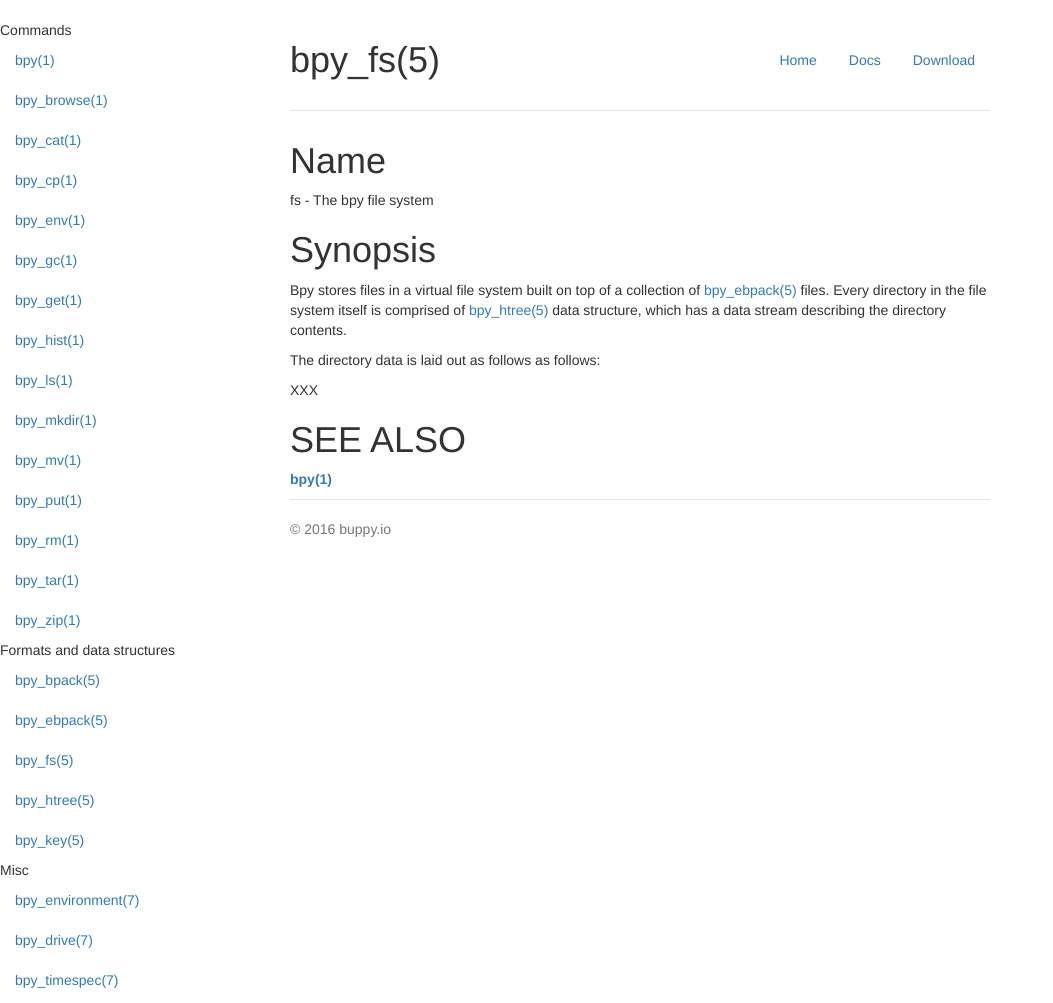
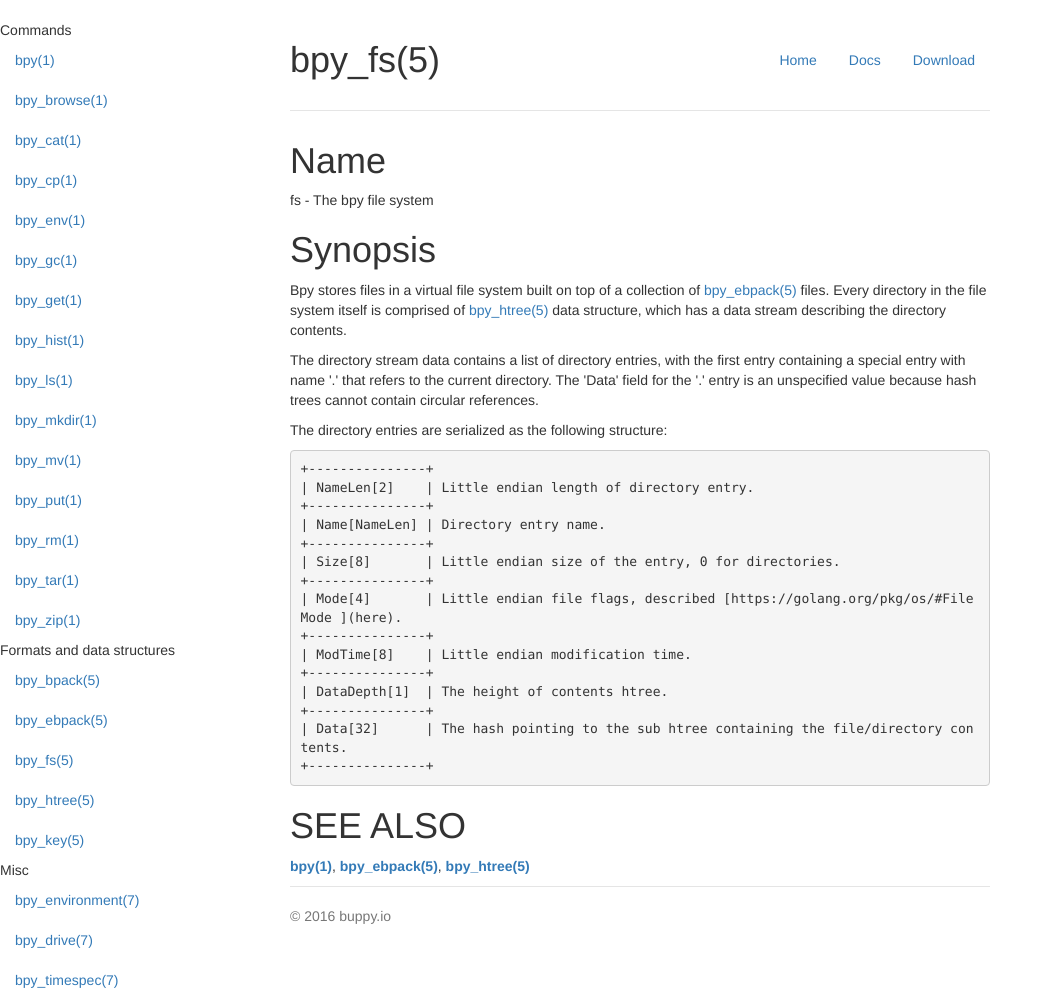
Before and after one commit to buppyio/buppyio.github.io, a plain HTML site: page man/5/bpy_fs.html in a window 1280 px wide. Shown: the whole page, without its empty margins (0-1053 px from the left). Drawn offline with Linux system fonts and the light colour scheme.

Commit message:
update fs docs

```diff
--- a/man/5/bpy_fs.html
+++ b/man/5/bpy_fs.html
@@ -73,10 +73,25 @@
 <p>fs - The bpy file system</p>
 <h1 id="synopsis">Synopsis</h1>
 <p>Bpy stores files in a virtual file system built on top of a collection of <a href="/man/5/bpy_ebpack.html">bpy_ebpack(5)</a> files. Every directory in the file system itself is comprised of <a href="/man/5/bpy_htree.html">bpy_htree(5)</a> data structure, which has a data stream describing the directory contents.</p>
-<p>The directory data is laid out as follows as follows:</p>
-<p>XXX</p>
+<p>The directory stream data contains a list of directory entries, with the first entry containing a special entry with name '.' that refers to the current directory. The 'Data' field for the '.' entry is an unspecified value because hash trees cannot contain circular references.</p>
+<p>The directory entries are serialized as the following structure:</p>
+<pre><code>+---------------+
+| NameLen[2]    | Little endian length of directory entry.
++---------------+
+| Name[NameLen] | Directory entry name.
++---------------+
+| Size[8]       | Little endian size of the entry, 0 for directories.
++---------------+
+| Mode[4]       | Little endian file flags, described [https://golang.org/pkg/os/#FileMode ](here).
++---------------+
+| ModTime[8]    | Little endian modification time.
++---------------+
+| DataDepth[1]  | The height of contents htree.
++---------------+
+| Data[32]      | The hash pointing to the sub htree containing the file/directory contents.
++---------------+</code></pre>
 <h1 id="see-also">SEE ALSO</h1>
-<p><strong><a href="/man/1/bpy.html">bpy(1)</a></strong></p>
+<p><strong><a href="/man/1/bpy.html">bpy(1)</a></strong>, <strong><a href="/man/5/bpy_ebpack.html">bpy_ebpack(5)</a></strong>, <strong><a href="/man/5/bpy_htree.html">bpy_htree(5)</a></strong></p>
       <footer class="footer">
         <p>&copy; 2016 buppy.io</p>
       </footer>
```
